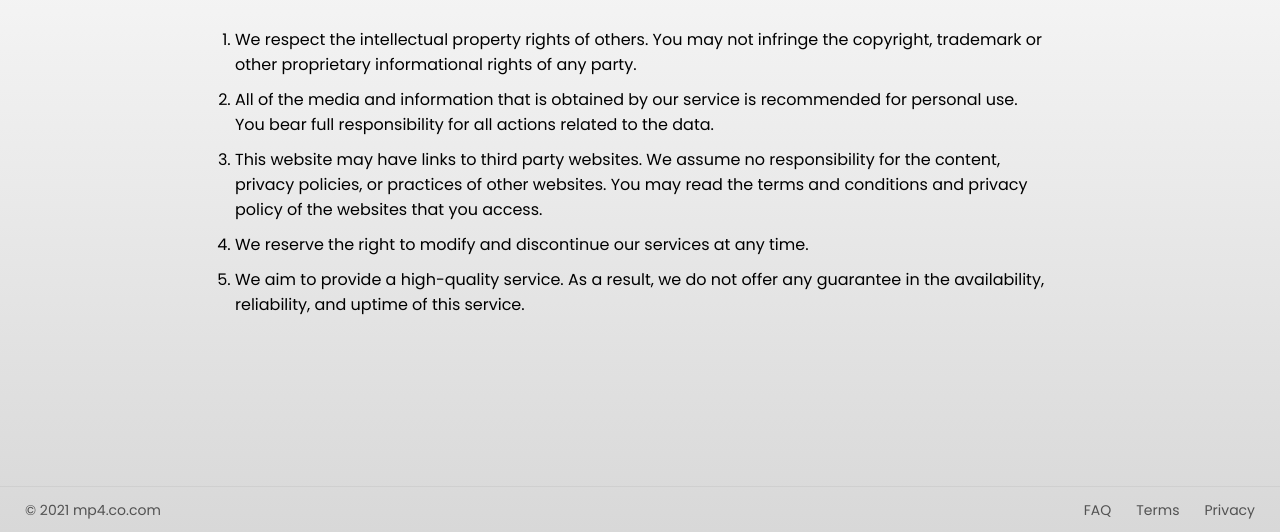
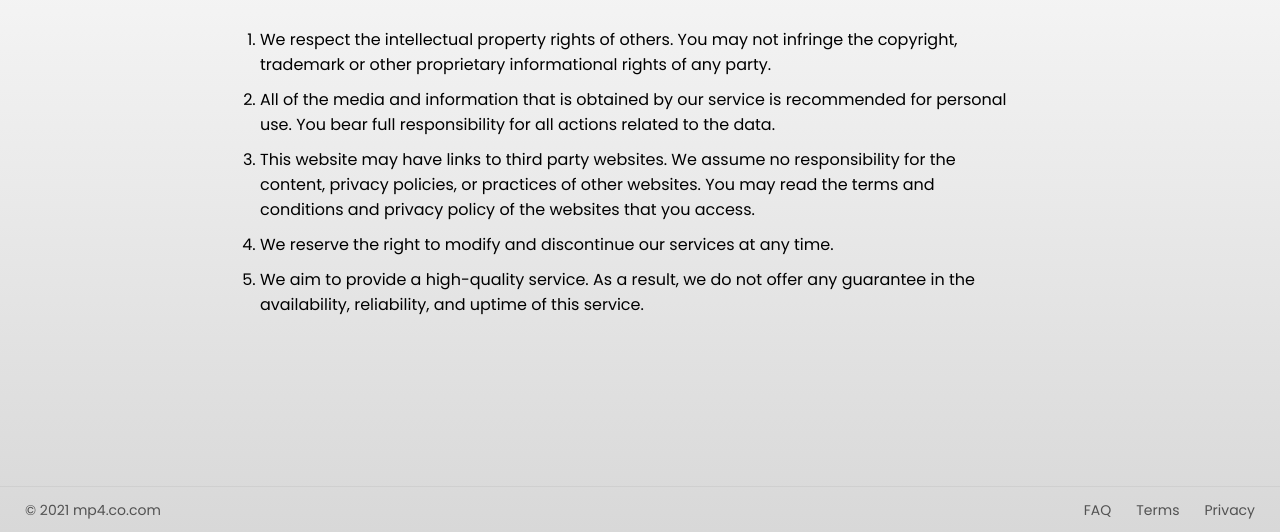
Before and after one commit to mebsic/mp4, a website: page terms.html in a window 1280 px wide. Shown: the part 268-800 px from the top of the page. Drawn offline with Linux system fonts and the light colour scheme.

Commit message:
Update app

```diff
--- a/css/style.css
+++ b/css/style.css
@@ -44,7 +44,7 @@ section .main {
 }
 
 section .text {
-    width: 850px;
+    width: 800px;
     display: flex;
     flex-direction: column;
     align-items: flex-start;
```
